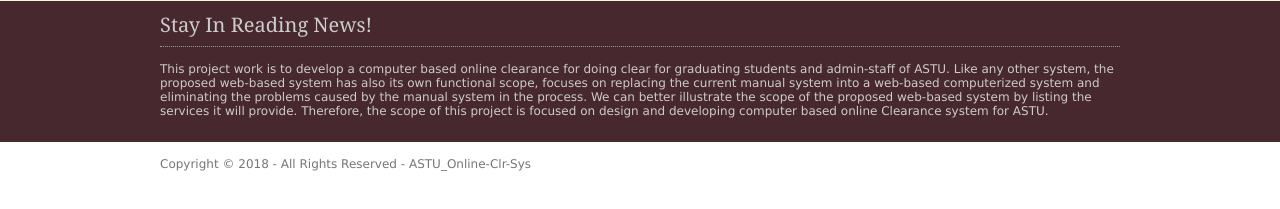
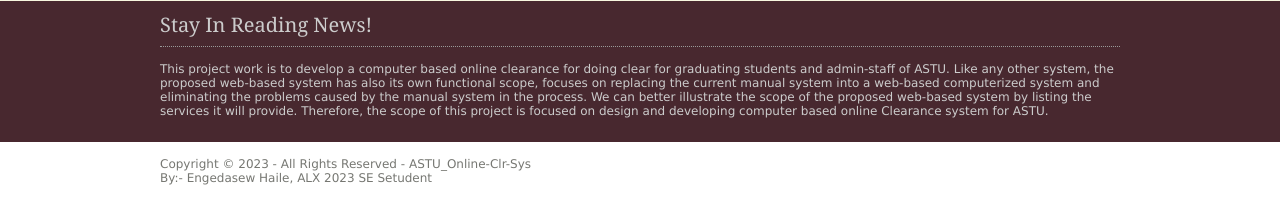
Before and after one commit to Engedasew-Haile/astu_online_clr, a PHP site: page /astu_online_clr/ in a window 1280 px wide. Shown: the part 591-800 px from the top of the page. Run offline with PHP 8.4, Linux system fonts and the light colour scheme.

Commit message:
update index.php

```diff
--- a/index.php
+++ b/index.php
@@ -291,8 +291,9 @@ error_reporting(E_ALL);
 <!-- ####################################################################################################### -->
 <div class="wrapper col6">
   <div id="copyright">
-    <p class="fl_left">Copyright &copy; 2018 - All Rights Reserved - <a href="#">ASTU_Online-Clr-Sys</a></p>
+    <p class="fl_left">Copyright &copy; <?php echo date('Y'); ?> - All Rights Reserved - <a href="#">ASTU_Online-Clr-Sys</a></p>
     <br class="clear" />
+	<p class="f1_left">By:- Engedasew Haile, ALX 2023 SE Setudent</p>
   </div>
 </div>
 </body>
```
